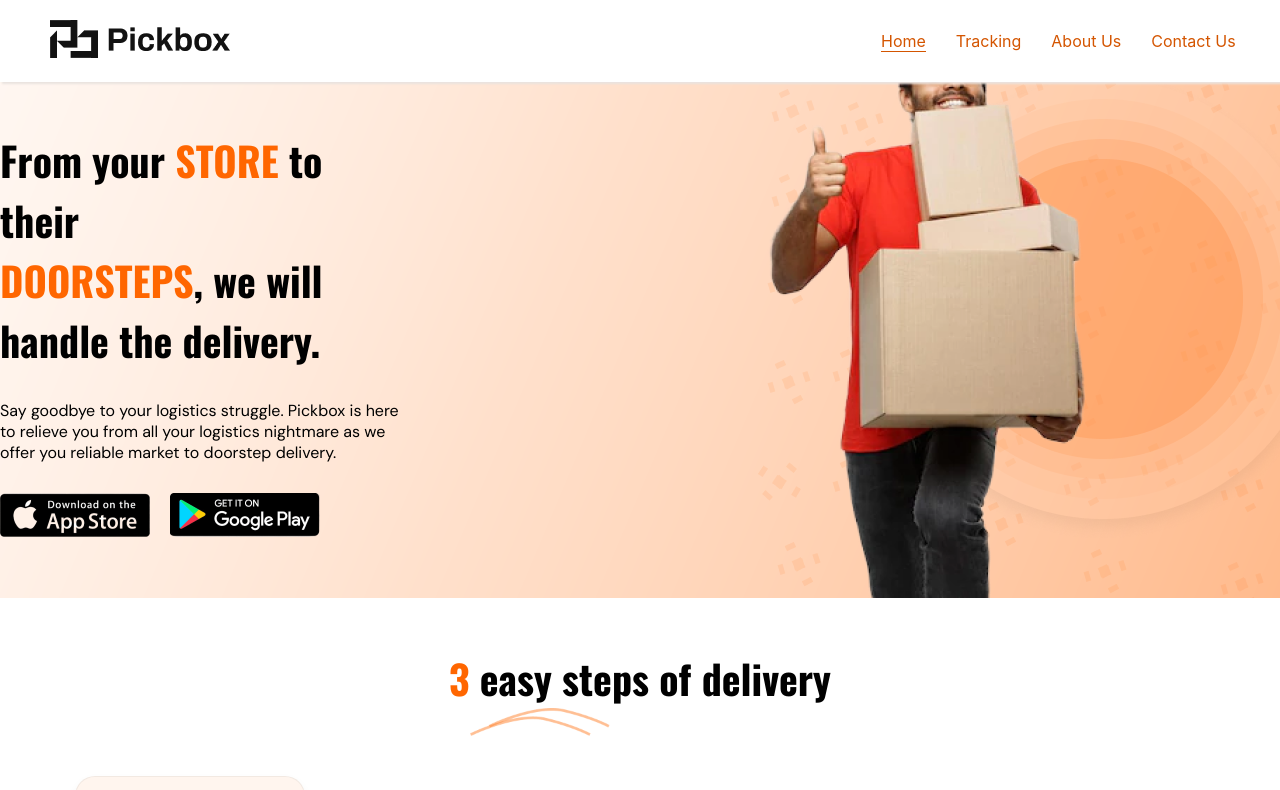
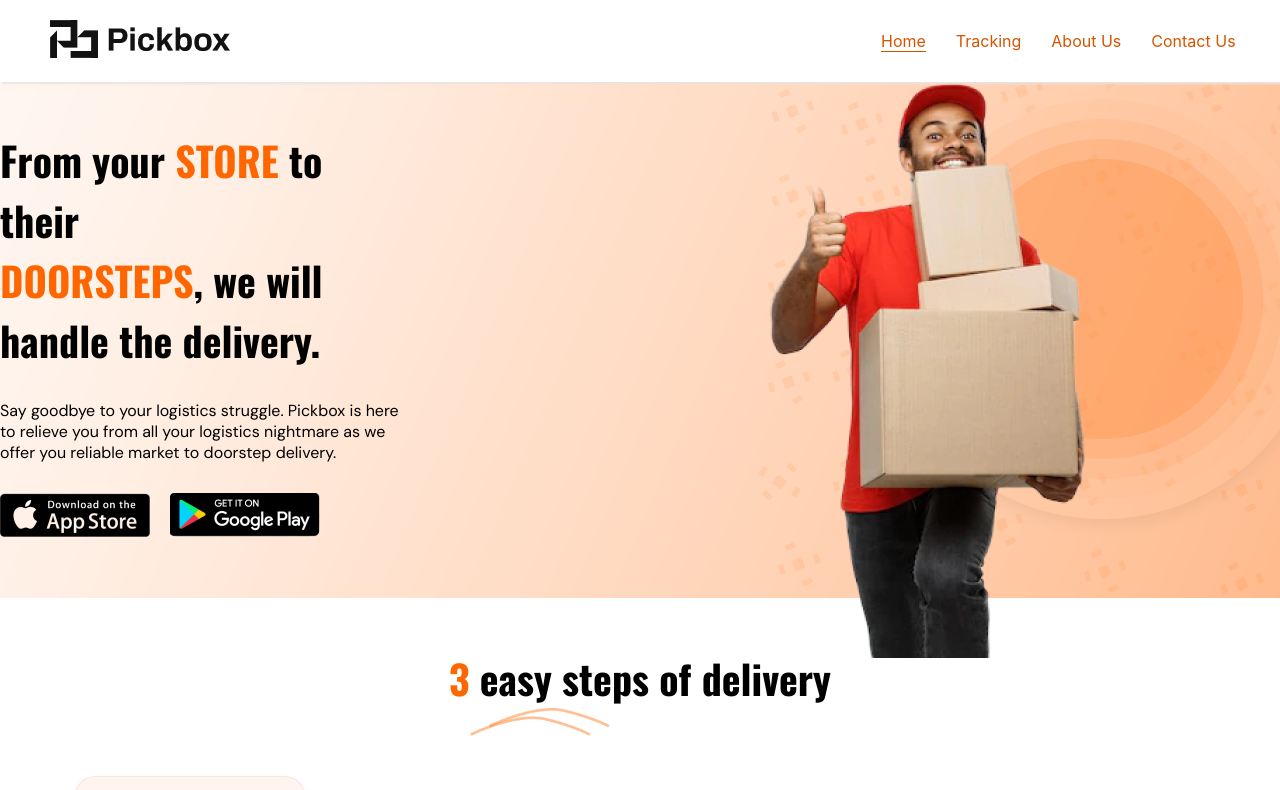
Before and after one commit to Pickbox-Project/Pickbox-frontend, a React (Create React App) app: page / in a window 1280 px wide. Shown: the top 790 px of the page. Built offline with nearby package versions, Linux system fonts and the light colour scheme.

Commit message:
Made some changes to the NavBar Component

```diff
--- a/src/Components/HeroPage/HeroPage.css
+++ b/src/Components/HeroPage/HeroPage.css
@@ -6,6 +6,11 @@
 .heropage-details {
   display: flex;
   justify-content: center;
+}
+
+.heropage-image {
+  margin-top: 60px;
+  z-index: 99;
 }
 
 .heropage-text {
@@ -18,17 +23,17 @@
   }
 }
 
-.heropage-text>h2 {
+.heropage-text > h2 {
   font-size: 40px;
   font-family: "Oswald", sans-serif;
   font-weight: 700;
 }
 
-.heropage-text>h2>span {
+.heropage-text > h2 > span {
   color: #ff6600;
 }
 
-.heropage-text>h5 {
+.heropage-text > h5 {
   margin-top: 30px;
   font-size: 16px;
   font-weight: 400;
@@ -51,7 +56,7 @@
   margin-top: 30px;
 }
 
-.heropage-download>img {
+.heropage-download > img {
   width: 150px;
   margin: 0px 20px 0px 0px;
 }
```
Lines whose indentation alone changed are shown as unchanged.
